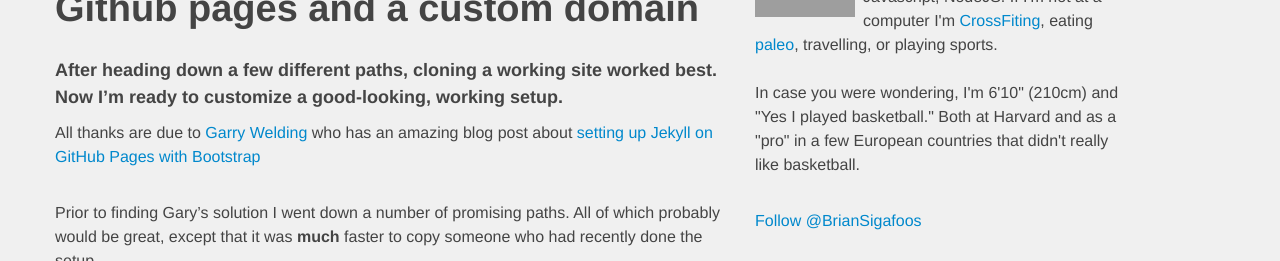
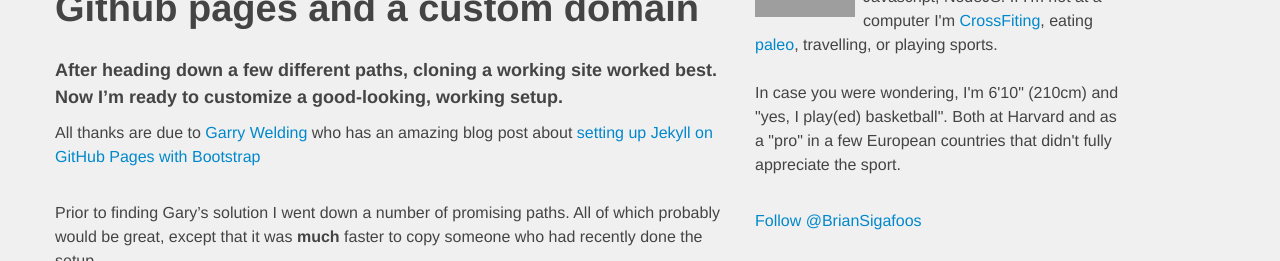
Before and after one commit to BrianSigafoos/briansigafoos.github.io, a Jekyll site: the page built from _posts/2013-07-26-setting-up-jekyll-blog.md, in a window 1280 px wide and 1378 px high, cut to the strip 137-398 px from the top of the window. Built offline with Jekyll 4.4.1, drawn with Linux system fonts in a browser that asks for light colours; Markdown is read by kramdown in place of the engine named in the settings; comment, search, counter and statistics services are not loaded; grey boxes are pictures that could not be loaded.

```diff
--- a/_includes/about.html
+++ b/_includes/about.html
@@ -6,7 +6,7 @@
     If I'm not at a computer I'm <a href="http://crossfit.com">CrossFiting</a>,
     eating <a href="http://en.wikipedia.org/wiki/Paleolithic_diet">paleo</a>, travelling, or playing sports.
     <br /><br />
-    In case you were wondering, I'm 6'10" (210cm) and "Yes I played basketball." Both at Harvard and as a "pro" in a few European countries that didn't really like basketball.
+    In case you were wondering, I'm 6'10" (210cm) and "yes, I play(ed) basketball". Both at Harvard and as a "pro" in a few European countries that didn't fully appreciate the sport.
 </p>
 <p>
     <!--<h6>repo: briansigafoos.github.io</h6> <iframe class="github-btn" src="http://ghbtns.com/github-btn.html?user={{ site.author.github }}&repo={{ site.author.github }}.github.io&type=watch&count=true" allowtransparency="true" frameborder="0" scrolling="0" width="80px" height="20px"></iframe>&nbsp;<iframe class="github-btn" src="http://ghbtns.com/github-btn.html?user={{ site.author.github }}&repo={{ site.author.github }}.github.io&type=fork&count=true" allowtransparency="true" frameborder="0" scrolling="0" width="98px" height="20px"></iframe>-->
```
Also changed, not shown: _posts/2013-01-01-family-tree-arrival-in-america.md (renamed from _posts/2013-01-01-family-tree-sigafoos-kempe-rosenkranz-snyder.md, +14 -9 lines).
